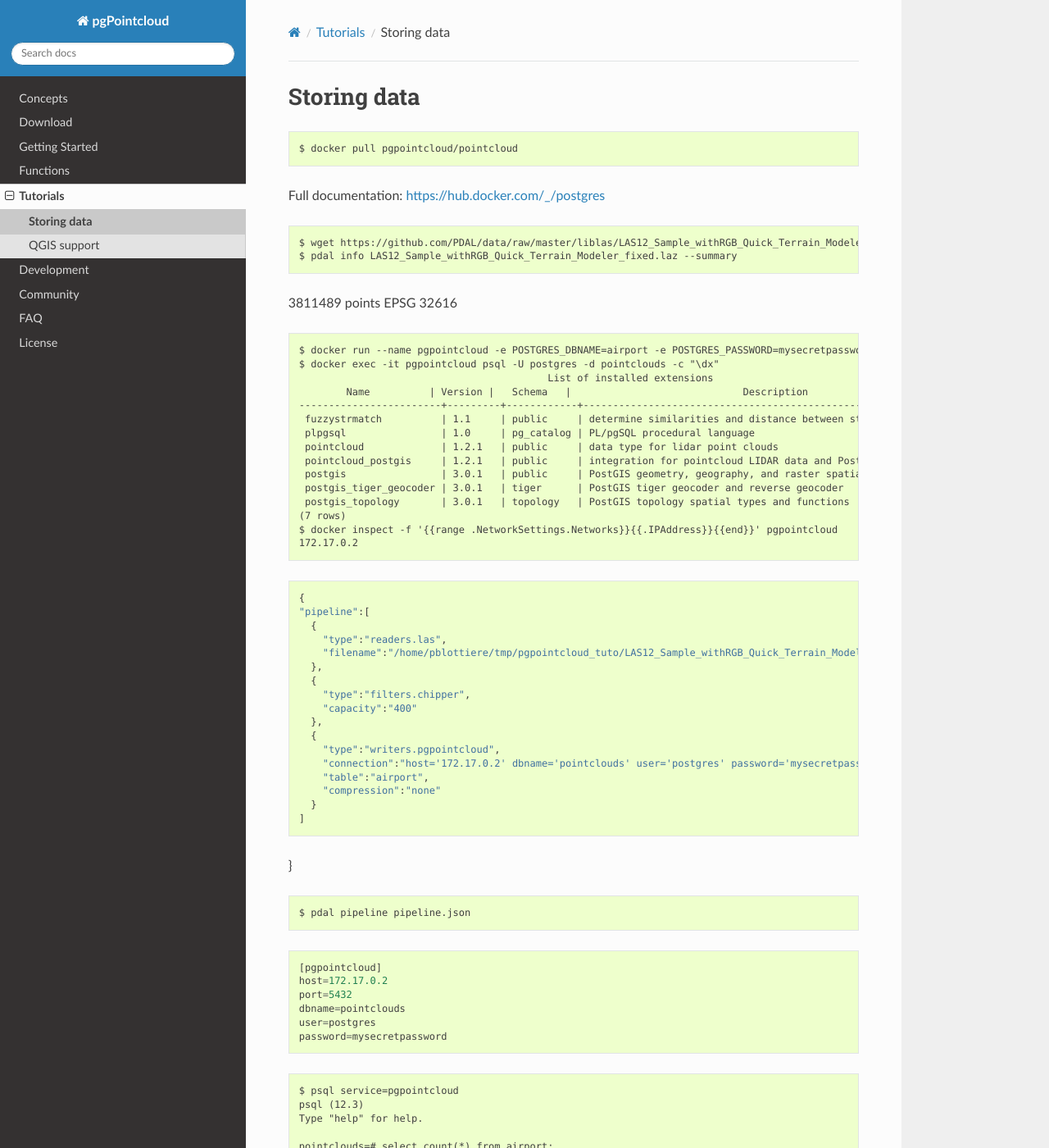
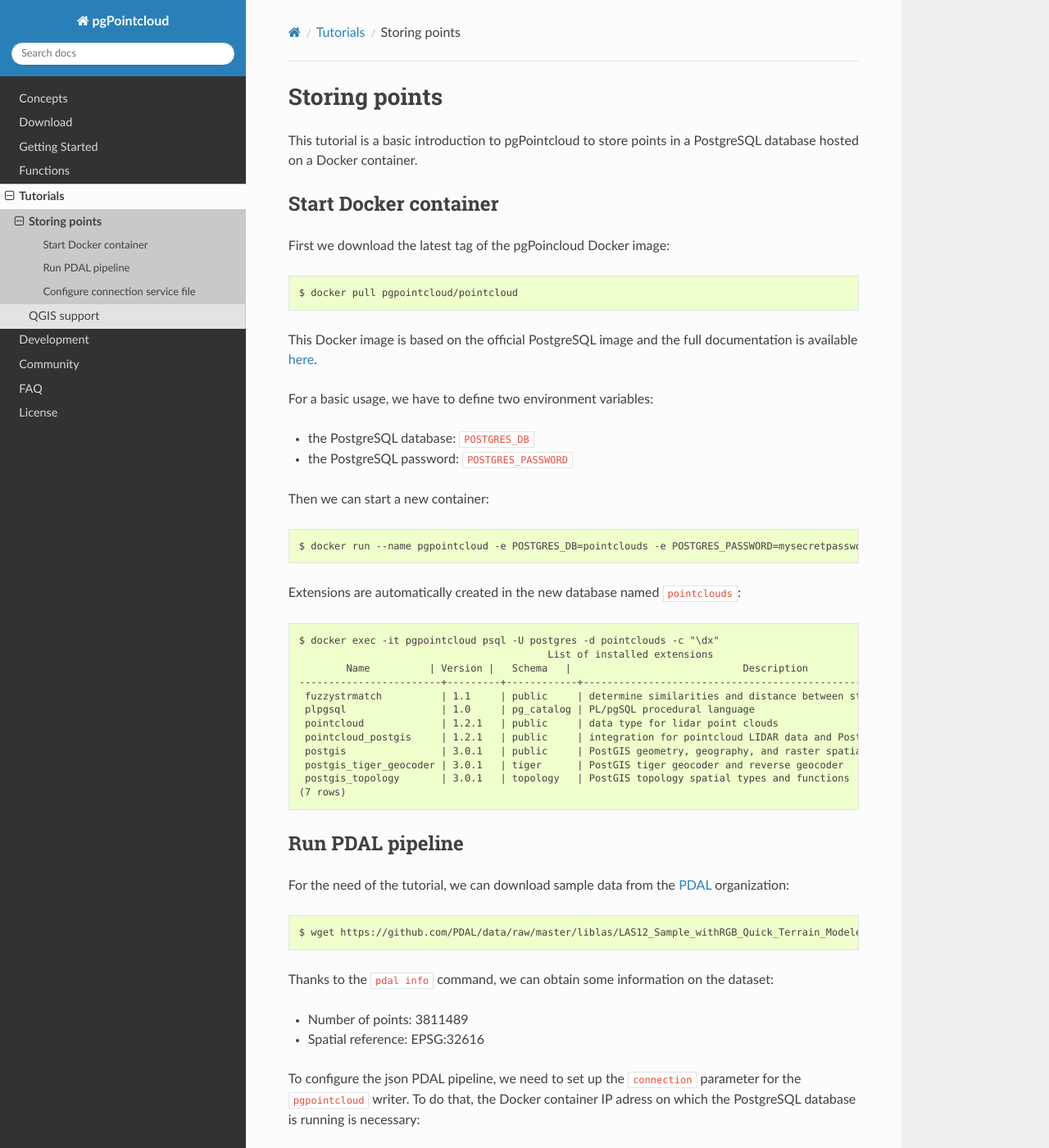
Before and after one commit to pgpointcloud/pointcloud, a Sphinx documentation site: the page built from doc/tutorials/storing.rst, in a window 1280 px wide and 1400 px high. Shown: the whole window at 82% size. Built offline with Sphinx 7.4.7 and the Read the Docs theme 2.0.0, drawn with Linux system fonts in a browser that asks for light colours; some of the changed text lies outside the part shown.

Commit message:
Update storing tutorial

```diff
--- a/doc/tutorials/storing.rst
+++ b/doc/tutorials/storing.rst
@@ -1,24 +1,38 @@
 ******************************************************************************
-Storing data
+Storing points
 ******************************************************************************
+
+This tutorial is a basic introduction to pgPointcloud to store points in a
+PostgreSQL database hosted on a Docker container.
+
+------------------------------------------------------------------------------
+Start Docker container
+------------------------------------------------------------------------------
+
+First we download the latest tag of the pgPoincloud Docker image:
 
 .. code-block::
 
   $ docker pull pgpointcloud/pointcloud
 
-Full documentation: https://hub.docker.com/_/postgres
+This Docker image is based on the official PostgreSQL image and the full
+documentation is available `here`_.
+
+For a basic usage, we have to define two environment variables:
+
++ the PostgreSQL database: ``POSTGRES_DB``
++ the PostgreSQL password: ``POSTGRES_PASSWORD``
+
+Then we can start a new container:
 
 .. code-block::
 
-  $ wget https://github.com/PDAL/data/raw/master/liblas/LAS12_Sample_withRGB_Quick_Terrain_Modeler_fixed.laz
-  $ pdal info LAS12_Sample_withRGB_Quick_Terrain_Modeler_fixed.laz --summary
+  $ docker run --name pgpointcloud -e POSTGRES_DB=pointclouds -e POSTGRES_PASSWORD=mysecretpassword -d pgpointcloud/pointcloud
 
-3811489 points
-EPSG 32616
+Extensions are automatically created in the new database named ``pointclouds``:
 
 .. code-block::
 
-  $ docker run --name pgpointcloud -e POSTGRES_DBNAME=airport -e POSTGRES_PASSWORD=mysecretpassword -d pgpointcloud/pointcloud
   $ docker exec -it pgpointcloud psql -U postgres -d pointclouds -c "\dx"
                                             List of installed extensions
           Name          | Version |   Schema   |                             Description
@@ -31,8 +45,36 @@
    postgis_tiger_geocoder | 3.0.1   | tiger      | PostGIS tiger geocoder and reverse geocoder
    postgis_topology       | 3.0.1   | topology   | PostGIS topology spatial types and functions
   (7 rows)
+
+.. _`here`: https://hub.docker.com/_/postgres
+
+------------------------------------------------------------------------------
+Run PDAL pipeline
+------------------------------------------------------------------------------
+
+For the need of the tutorial, we can download sample data from the `PDAL`_
+organization:
+
+.. code-block::
+
+  $ wget https://github.com/PDAL/data/raw/master/liblas/LAS12_Sample_withRGB_Quick_Terrain_Modeler_fixed.laz /tmp
+
+Thanks to the ``pdal info`` command, we can obtain some information on the dataset:
+
++ Number of points: 3811489
++ Spatial reference: EPSG:32616
+
+To configure the json PDAL pipeline, we need to set up the ``connection``
+parameter for the ``pgpointcloud`` writer. To do that, the Docker container IP
+adress on which the PostgreSQL database is running is necessary:
+
+.. code-block::
+
   $ docker inspect -f '{{range .NetworkSettings.Networks}}{{.IPAddress}}{{end}}' pgpointcloud
   172.17.0.2
+
+
+So the ``pipeline.json`` file looks like:
 
 .. code-block::
 
@@ -40,7 +82,7 @@
   "pipeline":[
     {
       "type":"readers.las",
-      "filename":"/home/pblottiere/tmp/pgpointcloud_tuto/LAS12_Sample_withRGB_Quick_Terrain_Modeler_fixed.laz"
+      "filename":"/tmp/LAS12_Sample_withRGB_Quick_Terrain_Modeler_fixed.laz"
     },
     {
       "type":"filters.chipper",
@@ -50,14 +92,24 @@
       "type":"writers.pgpointcloud",
       "connection":"host='172.17.0.2' dbname='pointclouds' user='postgres' password='mysecretpassword' port='5432'",
       "table":"airport",
-      "compression":"none"
+      "compression":"none",
+      "srid":"32616"
     }
   ]
 }
 
-.. code-block::
+The PDAL pipeline can finally be execute with ``pdal pipeline pipeline.json``
+and an ``airport`` table is created.
 
-  $ pdal pipeline pipeline.json
+
+.. _`PDAL`: https://github.com/PDAL
+
+------------------------------------------------------------------------------
+Configure connection service file
+------------------------------------------------------------------------------
+
+To facilitate the access to the database hosted on the Docker container, we can
+configure the PostgreSQL connection service file:
 
 .. code-block::
 
@@ -67,6 +119,8 @@
   dbname=pointclouds
   user=postgres
   password=mysecretpassword
+
+Then we can explore the content of the new ``airport`` table:
 
 .. code-block::
 
@@ -79,3 +133,7 @@
   -------
     9529
   (1 row)
+
+In this case, we have ``9529`` patchs containing ``400`` points (the size of
+the chipper filter), meaning about ``3811600`` points. So the last patch isn't
+fully filled.
```
